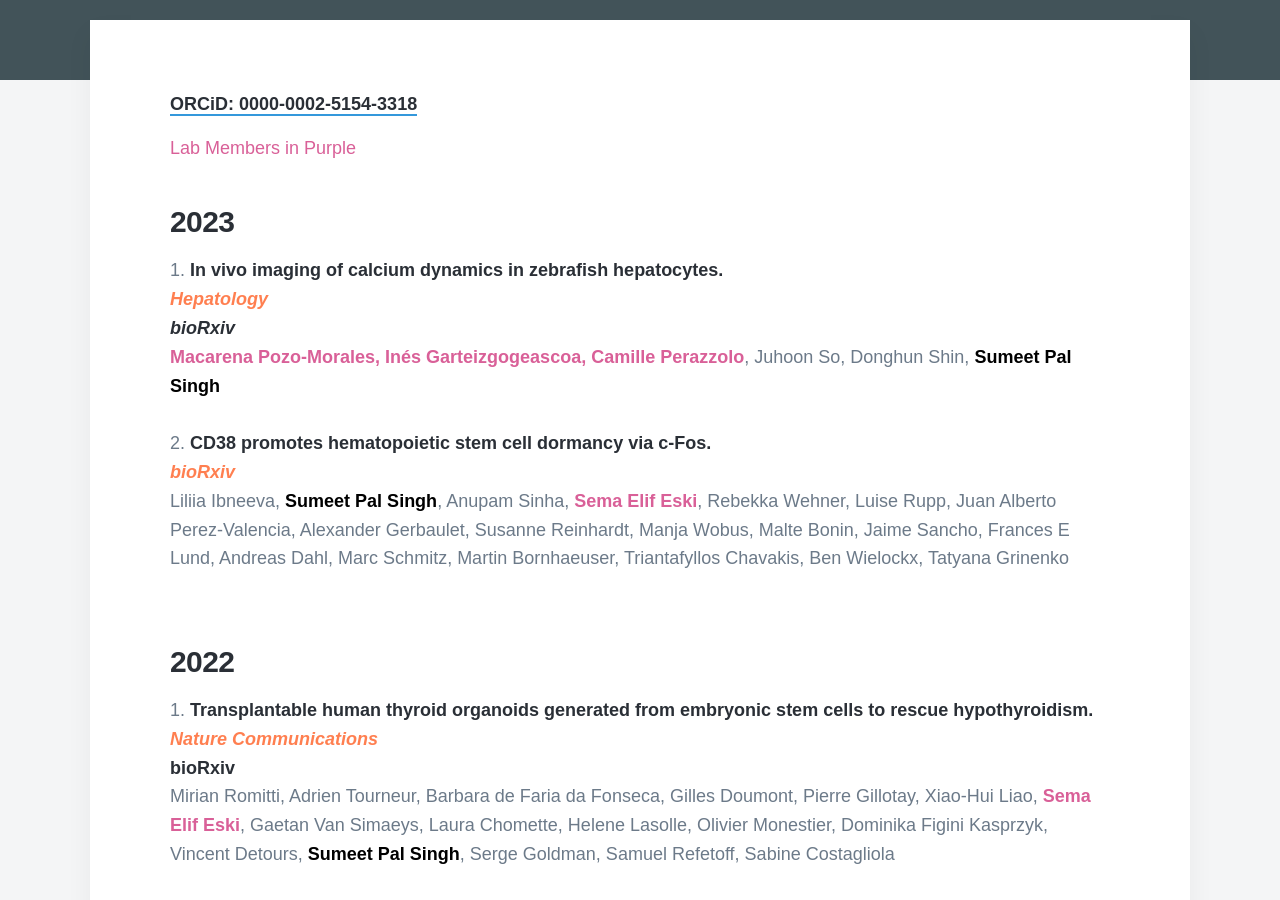
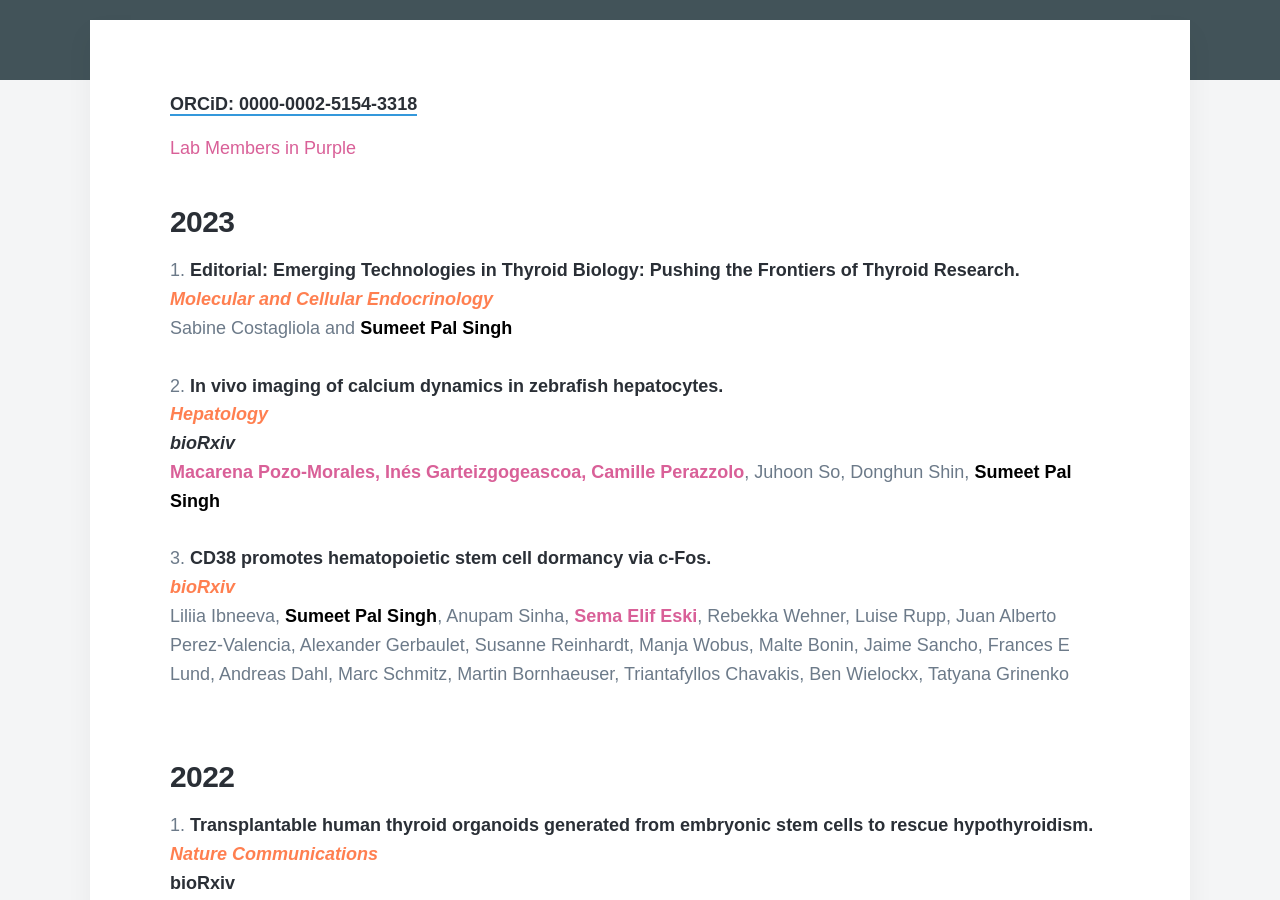
Before and after one commit to sumeetpalsingh/sumeetpalsingh.github.io, a Jekyll site: the page built from _pages/publications.md, in a window 1280 px wide and 900 px high, scrolled down 506 px. Built offline with Jekyll 4.4.1, drawn with Linux system fonts in a browser that asks for light colours; nearby versions of some CDN libraries; some web fonts are replaced.

Commit message:
Update publications.md

```diff
--- a/_pages/publications.md
+++ b/_pages/publications.md
@@ -11,6 +11,10 @@ featured_image: /images/covers/icon.jpg
 
 ### 2023
 
+1. [Editorial: Emerging Technologies in Thyroid Biology: Pushing the Frontiers of Thyroid Research.
+  <span style="color:coral">*Molecular and Cellular Endocrinology*</span>](https://doi.org/10.1016/j.mce.2023.111912)
+  Sabine Costagliola and <span style="color:black">**Sumeet Pal Singh**</span>
+  <br/>
 1. [In vivo imaging of calcium dynamics in zebrafish hepatocytes.
   <span style="color:coral">*Hepatology*</span>](https://journals.lww.com/hep/Abstract/2023/03000/In_vivo_imaging_of_calcium_dynamics_in_zebrafish.10.aspx)
   [*bioRxiv*](https://www.biorxiv.org/content/10.1101/2022.01.11.475536v1)
```
